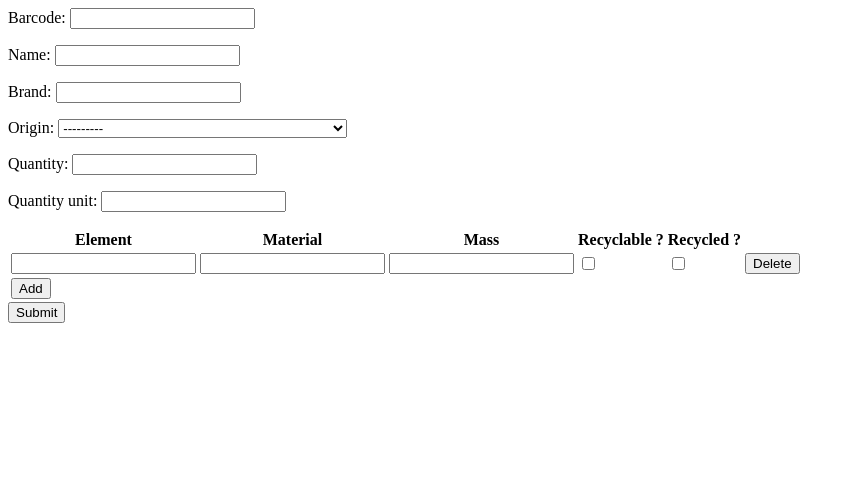
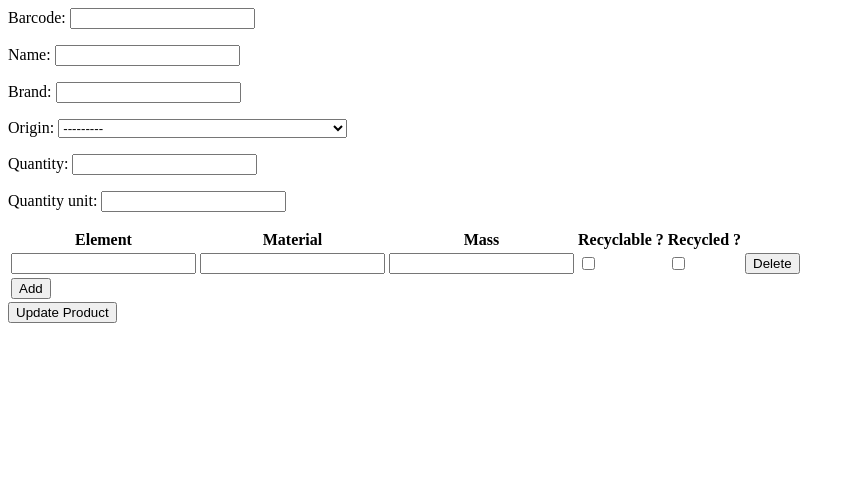
Before and after one commit to SuperPlotTwist/GreenDataProject, a Django app: page /fixed_product/create in a window 1280 px wide. Shown: the top 489 px of the page, without its empty margins (0-855 px from the left). Run offline with Django 3.2, Linux system fonts and the light colour scheme.

Commit message:
modified create_product.html

```diff
--- a/GreenData/productapp/templates/create_product.html
+++ b/GreenData/productapp/templates/create_product.html
@@ -70,7 +70,7 @@
 	{{ packaging_formset.management_form }}
 
 
-	<button type="submit">Submit</button>
+	<button type="submit">Update Product</button>
 
 </form>
 
```
